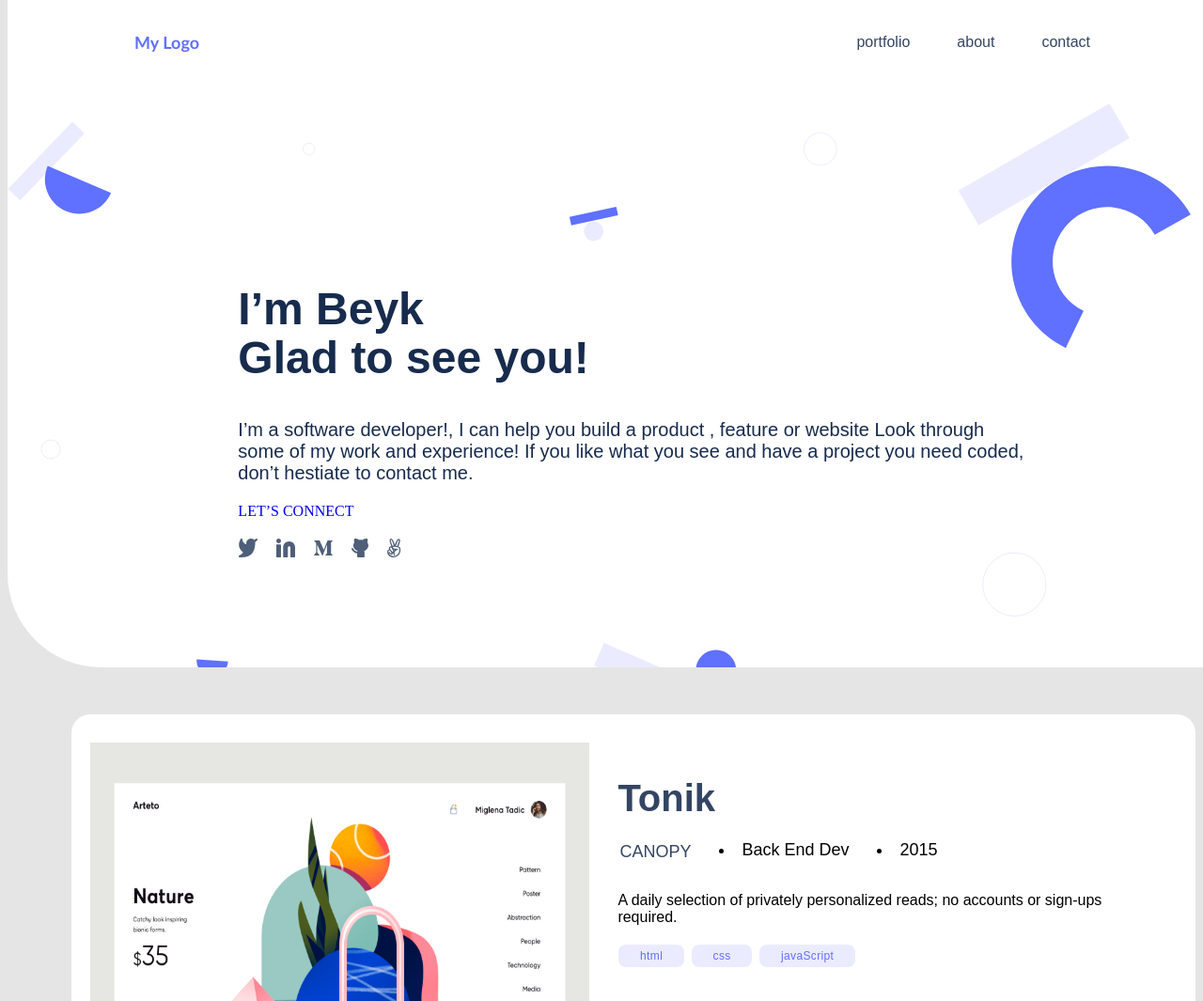
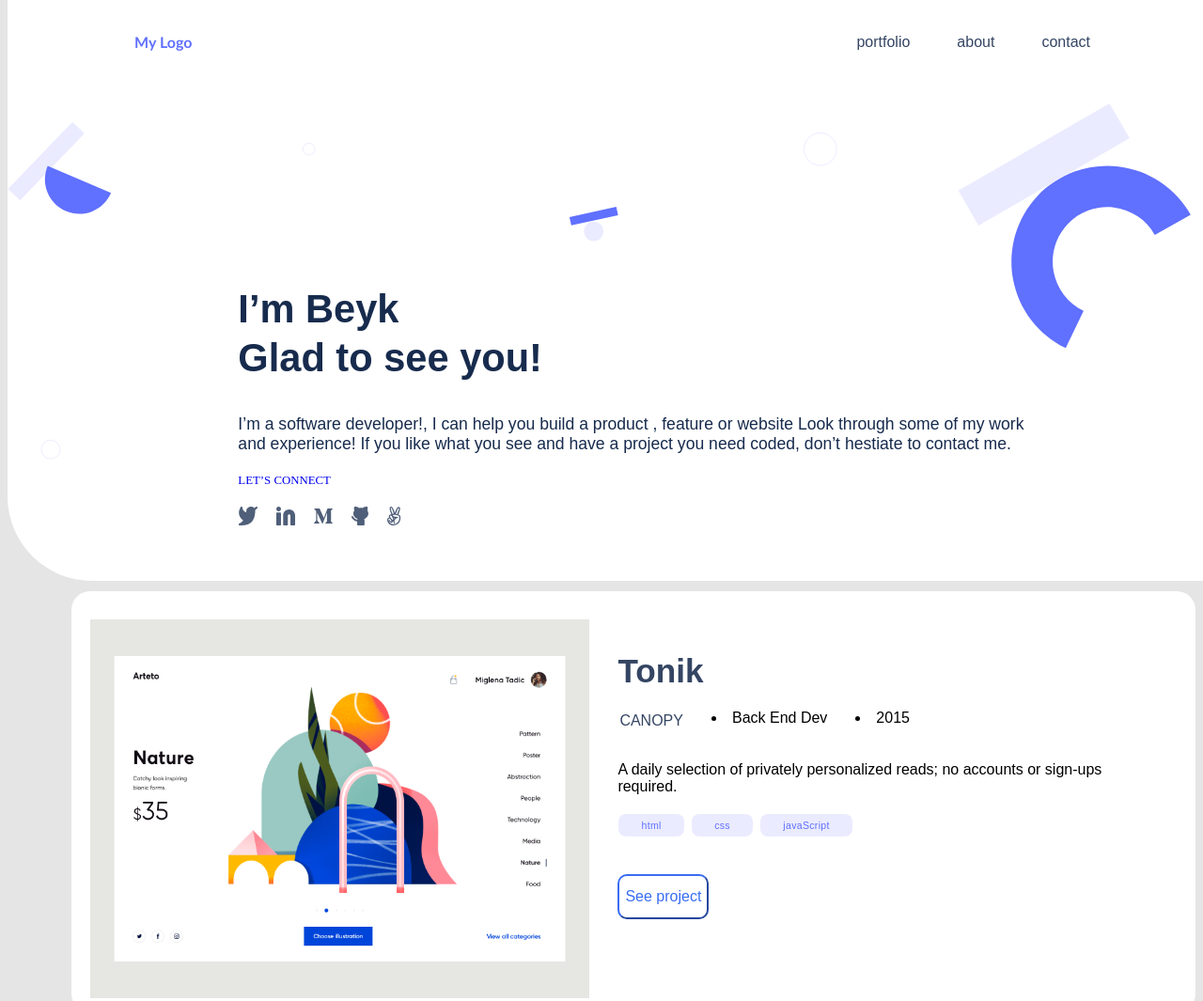
Before and after one commit to beyk/Portfolio-mobile-version, a plain HTML site: page index.html in a window 1280 px wide. Shown: the top 1065 px of the page at 94% size. Drawn offline with Linux system fonts and the light colour scheme.

Commit message:
Modify font size

```diff
--- a/index.html
+++ b/index.html
@@ -37,11 +37,13 @@
 					<div class="hero-text">
 						<h1>I’m Beyk
 							<br/>Glad to see you!</h1>
+							<div class="herotext1">
 						<p>
 							I’m a software developer!, I can help you build a product , feature or website Look through some of my work and
 							experience! If you like what you see and have a project you need coded, don’t hestiate
 							to contact me.
 						</p>
+					</div>
 						<a href="#">LET’S CONNECT</a>
 					</div>
 					<div class="hero-socialmedia-icons">
--- a/styles/desk-style.css
+++ b/styles/desk-style.css
@@ -41,11 +41,11 @@
   }
 
   .hero-content h1 {
-    font-size: 48px;
+    font-size: 2.6em;
   }
 
   .hero-content p {
-    font-size: 20px;
+    font-size: 1.1em;
   }
 
   .snapshoot {
@@ -59,7 +59,7 @@
 
   .desk-snapshoot {
     width: 100%;
-    height: 100%;
+    height: 90%;
     padding-top: 30px;
     display: block;
   }
@@ -71,7 +71,7 @@
   }
 
   .work h1 {
-    font-size: 40px;
+    font-size: 2.2em;
     line-height: 52px;
   }
 
@@ -96,7 +96,7 @@
   }
 
   .tags > li {
-    font-size: 12px;
+    font-size: 0.66em;
     font-weight: 500;
     line-height: 16px;
     letter-spacing: 0.03em;
@@ -117,7 +117,7 @@
   .text-info ul {
     justify-content: unset;
     list-style: unset;
-    font-size: 18px;
+    font-size: 1em;
     margin-top: -15px;
   }
 
@@ -125,7 +125,7 @@
     color: #344563;
     font-weight: 500;
     line-height: 24px;
-    font-size: 18px;
+    font-size: 1em;
   }
 
   .text-info ul li {
--- a/styles/main.css
+++ b/styles/main.css
@@ -51,7 +51,7 @@ header {
   font-family: 'Gill Sans', 'Gill Sans MT', 'Trebuchet MS', sans-serif;
   font-style: normal;
   font-weight: bold;
-  font-size: 18px;
+  font-size: 1em;
   line-height: 20px;
   display: flex;
   align-items: center;
@@ -93,11 +93,12 @@ nav {
   height: 600px;
   display: flex;
   flex-direction: column;
+  height: fit-content;
 }
 
 /* our text */
 .hero-text h1 {
-  font-size: 40px;
+  font-size: 2.22em;
   line-height: 52px;
 }
 
@@ -109,7 +110,7 @@ nav {
 .hero-text a {
   text-decoration: none;
   font-family: 'Times New Roman', Times, serif;
-  font-size: 16px;
+  font-size: 0.8em;
 }
 
 .hero-socialmedia-icons ul {
@@ -150,7 +151,7 @@ nav {
   background-size: cover;
   background-color: #fff;
   border-radius: 20px 20px 20px 20px;
-  height: 552px;
+
   width: 100%;
   margin-bottom: 30px;
 }
@@ -199,7 +200,7 @@ nav {
   font-family: Poppins, sans-serif;
   color: #344563;
   font-weight: 600;
-  font-size: 13px;
+  font-size: 0.7em;
   line-height: 16px;
 }
 
@@ -218,7 +219,7 @@ nav {
   color: #396df2;
   border-color: #396df2;
   border-radius: 10px;
-  font-size: 17px;
+  font-size: 1em;
 }
 
 /* About Me section */
@@ -239,7 +240,7 @@ nav {
 }
 
 .about-me-text h2 {
-  font-size: 40px;
+  font-size: 2.22em;
   color: #172b4d;
 }
 
@@ -269,7 +270,7 @@ nav {
 
 #lets-connect-link {
   font-weight: 500;
-  font-size: 16px;
+  font-size: 0.9em;
   line-height: 24px;
   display: inline-block;
   margin-top: 10px;
@@ -292,7 +293,7 @@ nav {
   display: flex;
   flex-direction: column;
   justify-content: center;
-  margin-top: -150px;
+  margin-top: -1px;
 }
 
 .contact-header {
@@ -303,7 +304,7 @@ nav {
 .contact-header h1 {
   font-style: normal;
   font-weight: bold;
-  font-size: 40px;
+  font-size: 2.22em;
   line-height: 52px;
   color: #fff;
 }
@@ -312,7 +313,7 @@ nav {
   font-style: normal;
   font-weight: normal;
   font-size: 20px;
-  line-height: 28px;
+  line-height: 1.5em;
   color: #ebebff;
   margin-top: -12px;
   padding: 10px;
@@ -336,7 +337,7 @@ form ul li input {
   border: 1px solid #cfd8dc;
   border-radius: 8px;
   background: white;
-  font-size: 15px;
+  font-size: 0.7em;
   line-height: 20px;
   color: #172b4d;
   padding: 15px 16px;
@@ -358,7 +359,7 @@ form ul li textarea {
   height: 140px;
   font-family: Poppins, Arial, Helvetica, sans-serif;
   color: #39393a;
-  font-size: 14px;
+  font-size: 0.6em;
 }
 
 form ul li textarea:focus {
@@ -373,7 +374,7 @@ form ul li textarea:focus {
   font-family: Poppins, Arial, Helvetica, sans-serif;
   font-style: normal;
   font-weight: 500;
-  font-size: 17px;
+  font-size: 0.8em;
   line-height: 24px;
   letter-spacing: 0.03em;
   color: #061170;
```
